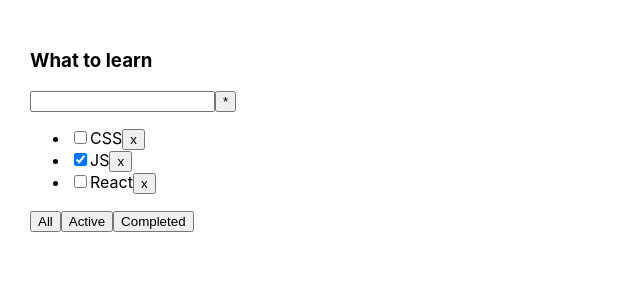
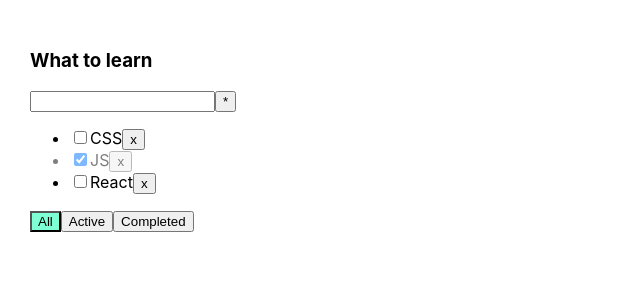
Before and after one commit to programer1983/React-Todolist, a React (Create React App) app: page / in a window 1280 px wide. Shown: the top 300 px of the page, without its empty margins (0-640 px from the left). Built offline with nearby package versions, Linux system fonts and the light colour scheme; the HTML template or start-up script is replaced by a standard one.

Commit message:
backlight on action

```diff
--- a/src/App.css
+++ b/src/App.css
@@ -14,3 +14,11 @@
 .error-message {
   color: red;
 }
+
+.active-filter {
+  background-color: aquamarine;
+}
+
+.is-done {
+  opacity: 0.5;
+}
--- a/src/App.tsx
+++ b/src/App.tsx
@@ -56,6 +56,7 @@
           tasks={tasksForTodoList}
           removeTask={removeTask}
           cahangeFilter={cahangeFilter}
+          filter={filter}
           addTask={addTask}
           changeTaskStatus={changeStatus}
         />
--- a/src/TodoList.tsx
+++ b/src/TodoList.tsx
@@ -13,6 +13,7 @@
   tasks: Array<TaskType>
   removeTask: (id: string) => void
   cahangeFilter: (value: FilterValuesType) => void
+  filter: FilterValuesType
   addTask: (title: string) => void
   changeTaskStatus: (taskId: string, isDone: boolean) => void
  }
@@ -68,7 +69,7 @@
                 props.changeTaskStatus(task.id, e.currentTarget.checked)
               }
             return (
-            <li key={task.id}>
+            <li key={task.id} className={task.isDone ? "is-done" : ""}>
               <input
                  type="checkbox"
                  checked={task.isDone}
@@ -81,9 +82,9 @@
           })}
         </ul>
         <div>
-          <button onClick={onAllClickHandler}>All</button>
-          <button onClick={onActiveClickHandler}>Active</button>
-          <button onClick={onCompletedClickHandler}>Completed</button>
+          <button className={props.filter === "all" ? "active-filter" : ""} onClick={onAllClickHandler}>All</button>
+          <button className={props.filter === "active" ? "active-filter" : ""} onClick={onActiveClickHandler}>Active</button>
+          <button className={props.filter === "complited" ? "active-filter" : ""} onClick={onCompletedClickHandler}>Completed</button>
         </div>
       </div>
     );
```
